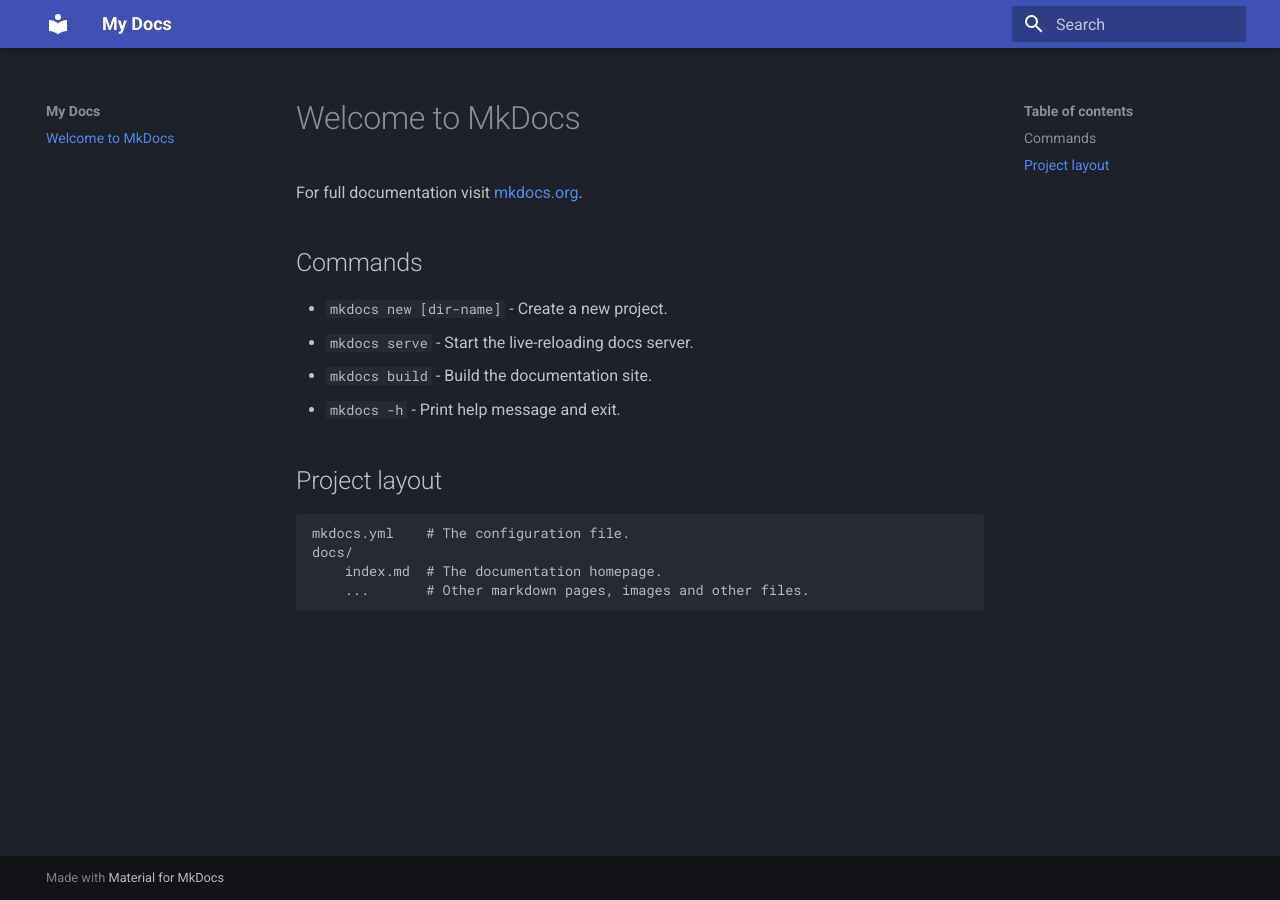
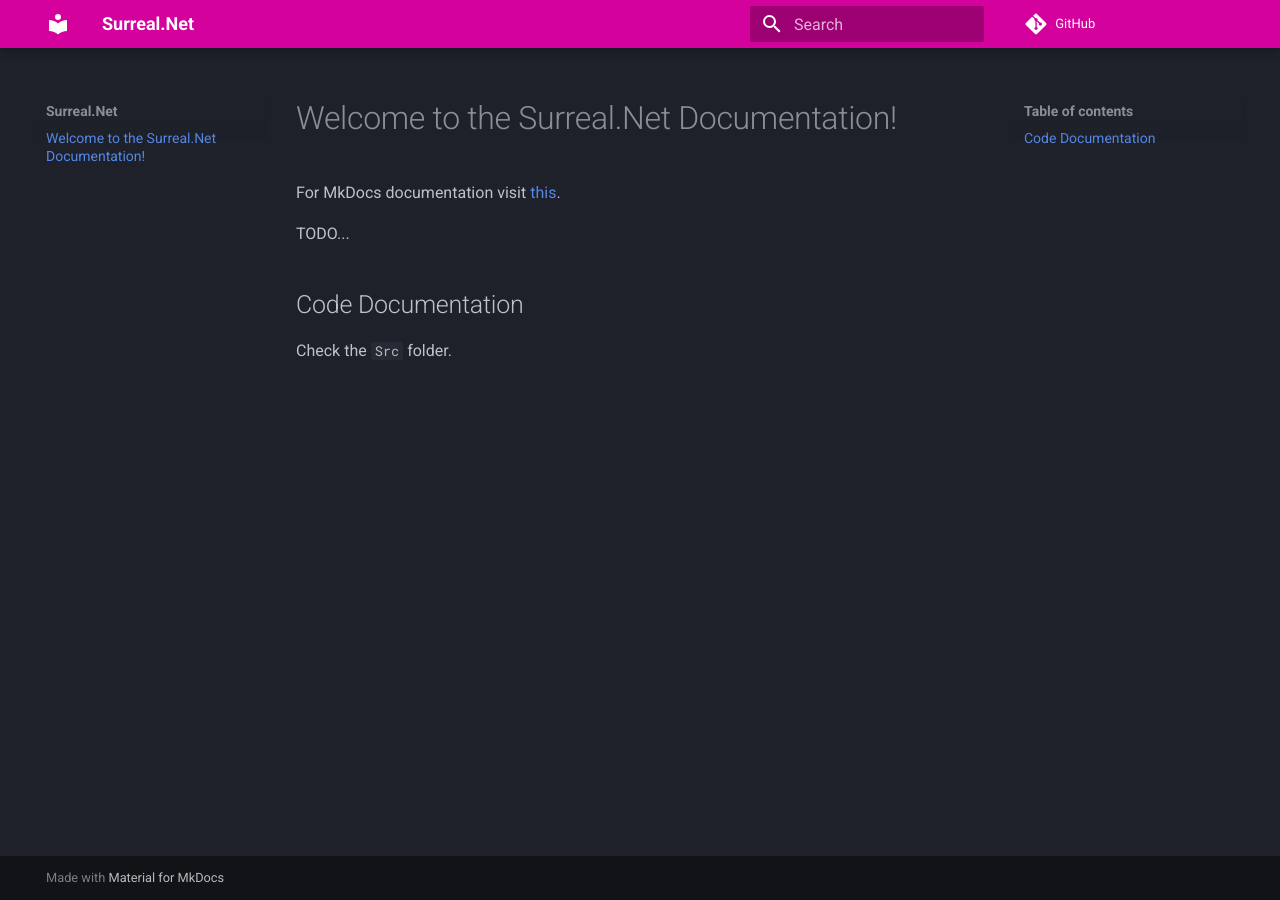
Before and after one commit to tiaringhio/Surreal.NET, an MkDocs documentation site: the page built from docs/index.md, in a window 1280 px wide. Built offline with MkDocs 1.6.1 and Material for MkDocs 9.7.7, drawn with Linux system fonts in a browser that asks for light colours; comment, search, counter and statistics services are not loaded.

Commit message:
Surreal color

```diff
--- a/docs/index.md
+++ b/docs/index.md
@@ -1,17 +1,9 @@
-# Welcome to MkDocs
+# Welcome to the Surreal.Net Documentation!
 
-For full documentation visit [mkdocs.org](https://www.mkdocs.org).
+For MkDocs documentation visit [this](https://squidfunk.github.io/mkdocs-material/setup/changing-the-colors/).
 
-## Commands
+TODO...
 
-* `mkdocs new [dir-name]` - Create a new project.
-* `mkdocs serve` - Start the live-reloading docs server.
-* `mkdocs build` - Build the documentation site.
-* `mkdocs -h` - Print help message and exit.
+## Code Documentation
 
-## Project layout
-
-    mkdocs.yml    # The configuration file.
-    docs/
-        index.md  # The documentation homepage.
-        ...       # Other markdown pages, images and other files.
+Check the `Src` folder.
--- /dev/null
+++ b/docs/stylesheets/extra.css
@@ -0,0 +1,3 @@
+:root > * {
+  --md-primary-fg-color:        #d4019c;
+}
--- a/mkdocs.yml
+++ b/mkdocs.yml
@@ -1,4 +1,6 @@
-site_name: My Docs
+site_name: Surreal.Net
+repo_url: https://github.com/ProphetLamb/Surreal.Net
+edit_uri: ""
 
 theme:
   name: material
@@ -6,9 +8,15 @@
   palette:
     scheme: slate
 
+plugins:
+  - search
+
 markdown_extensions:
   - pymdownx.highlight:
       anchor_linenums: true
   - pymdownx.inlinehilite
   - pymdownx.snippets
   - pymdownx.superfences
+
+extra_css:
+  - ./stylesheets/extra.css
```
